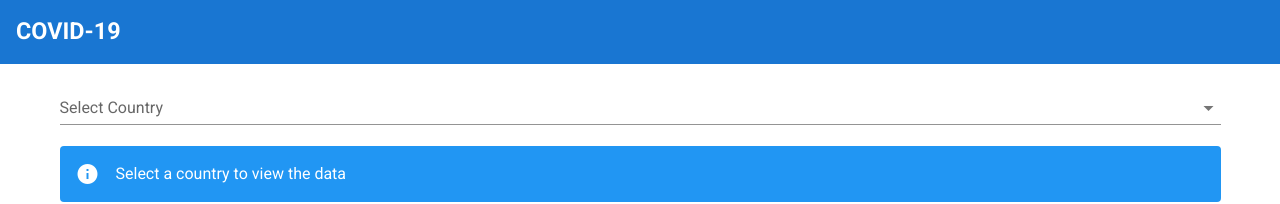
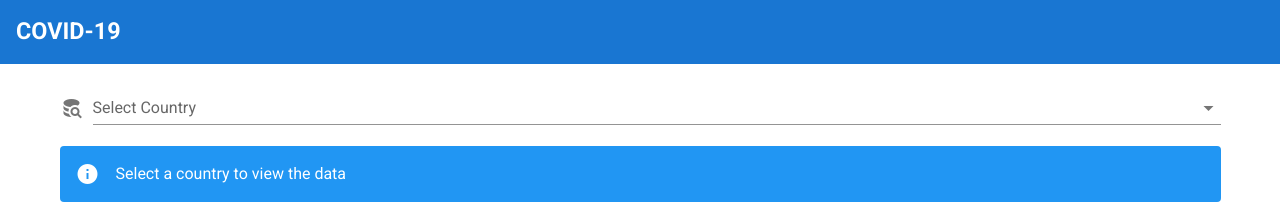
Before and after one commit to PieroNarciso/covid-19, a Vue app: page / in a window 1280 px wide. Shown: the top 204 px of the page. Built offline with nearby package versions, Linux system fonts and the light colour scheme; no server answers.

Commit message:
Add features to search filter

```diff
--- a/src/components/TheFilter.vue
+++ b/src/components/TheFilter.vue
@@ -1,14 +1,17 @@
 <template>
   <div id="the-filter">
     <form>
-      <v-select
+      <v-autocomplete
         :items="countries"
         item-text="Country"
         item-value="Slug"
         label="Select Country"
         @change="getDataByCountry"
-        menu-props="auto"
-      ></v-select>
+        @submit.prevent
+        hide-no-data
+        hide-selected
+        prepend-icon="mdi-database-search"
+      ></v-autocomplete>
     </form>
   </div>
 </template>
```
